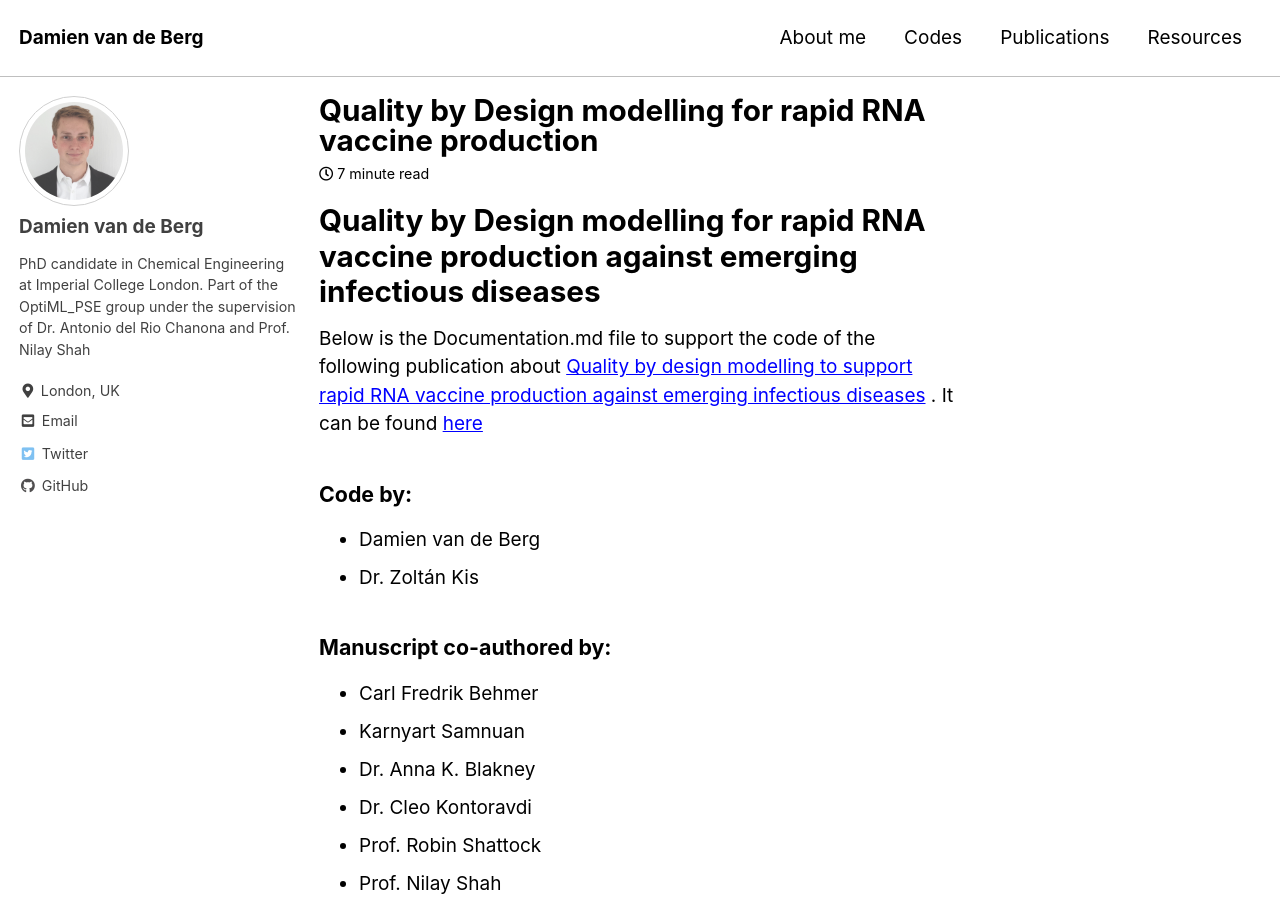
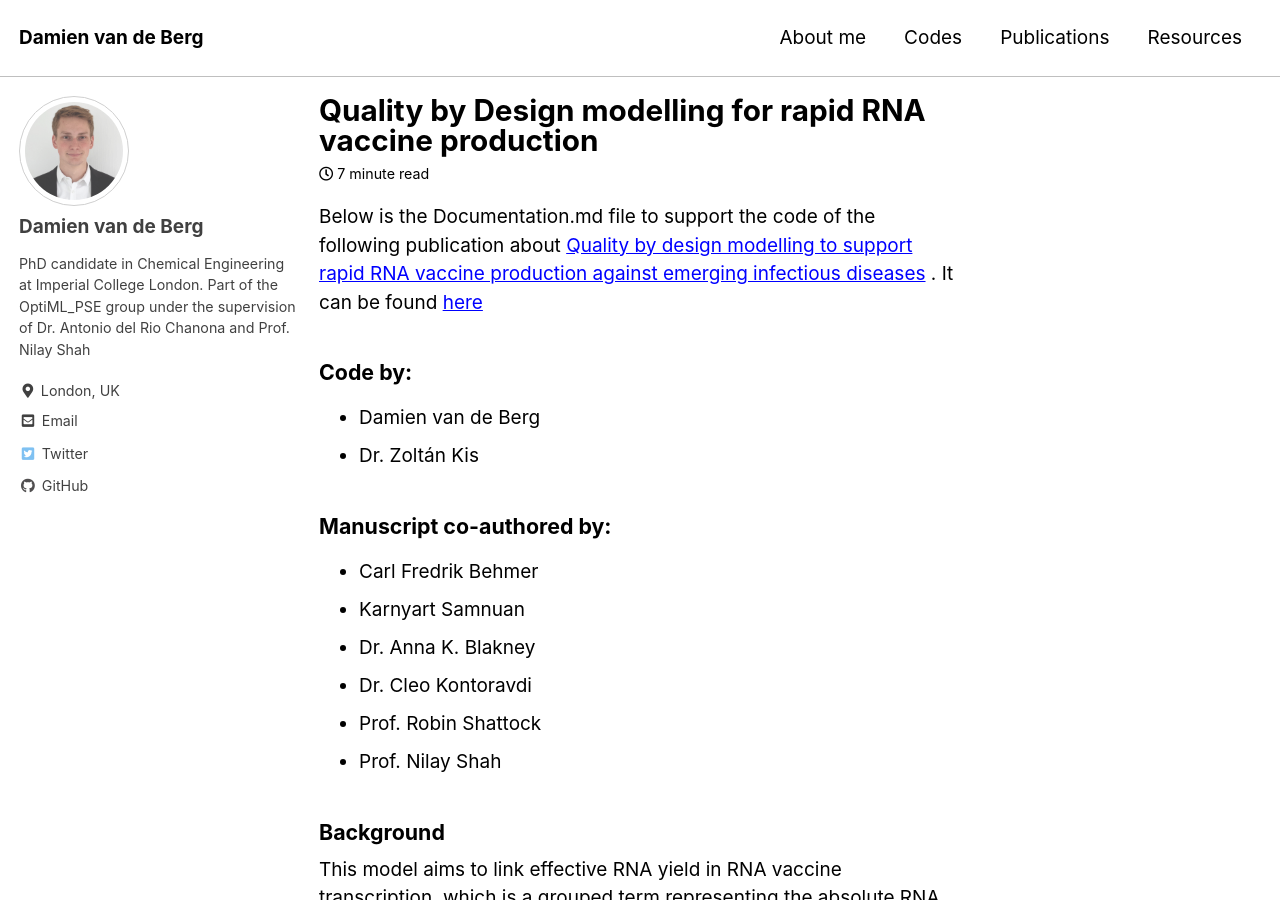
Before and after one commit to dv516/dv516.github.io, a Jekyll site: the page built from _posts/2021-04-29-Quality-by-Design-Modelling-for-RNA-vaccine-production.md, in a window 1280 px wide and 900 px high. Built offline with Jekyll 4.4.1, drawn with Linux system fonts in a browser that asks for light colours; cached includes are drawn as plain includes.

Commit message:
Update 2021-04-29-Quality-by-Design-Modelling-for-RNA-vaccine-production.md

```diff
--- a/_posts/2021-04-29-Quality-by-Design-Modelling-for-RNA-vaccine-production.md
+++ b/_posts/2021-04-29-Quality-by-Design-Modelling-for-RNA-vaccine-production.md
@@ -6,8 +6,6 @@ author_profile: true
 comments: true
 tags: [Quality by Design, Bioprocess modelling, RNA vaccine production]
 ---
-
-# Quality by Design modelling for rapid RNA vaccine production against emerging infectious diseases
 
 Below is the Documentation.md file to support the code of the following publication about [Quality by design modelling to support rapid RNA vaccine production against emerging infectious diseases](https://www.nature.com/articles/s41541-021-00322-7) . It can be found [here](https://github.com/dv516/RNA-transcription-modelling-and-DS/blob/main/Documentation.md)
 
```
